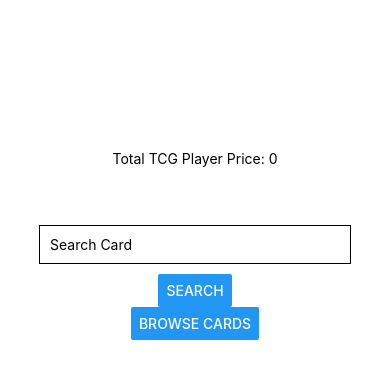
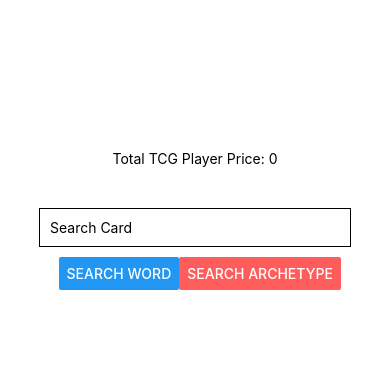
Before and after one commit to MehronS/ygo-cards, a React Native app: screen / in a window 390 px wide. Shown: the top 378 px of the page. Built offline with nearby package versions, Linux system fonts and the light colour scheme.

Commit message:
added search by archetype button

```diff
--- a/App.js
+++ b/App.js
@@ -6,7 +6,7 @@
   View,
   TextInput,
   ScrollView,
-  FlatList,
+  SafeAreaView,
 } from "react-native";
 import axios from "axios";
 import SingleCard from "./components/SingleCard";
@@ -17,10 +17,10 @@
   const [searchCard, setSearchCard] = useState(``);
   const [cardList, setCardList] = useState([]);
 
-  async function getCard() {
+  async function getCard(criteria) {
     try {
       const cardList = await axios.get(
-        `https://db.ygoprodeck.com/api/v7/cardinfo.php?fname=${searchCard}`
+        `https://db.ygoprodeck.com/api/v7/cardinfo.php?${criteria}=${searchCard}`
       );
       if (!cardList) return;
       else {
@@ -58,6 +58,7 @@
   }
 
   return (
+    <SafeAreaView>
       <ScrollView>
         <View style={styles.container}>
           {cards ? (
@@ -83,13 +84,20 @@
                 onChangeText={handleChange}
                 value={searchCard}
               />
-            <Button title="Search" onPress={() => getCard()} />
-            <Button title="Browse Cards" style={styles.browseButton} />
+              <View style={styles.buttonContainer}>
+                <Button title="Search Word" onPress={() => getCard(`fname`)} />
+                <Button
+                  title="Search Archetype"
+                  color="#ff5c5c"
+                  onPress={() => getCard(`archetype`)}
+                />
+              </View>
             </View>
           ) : null}
           <StatusBar style="auto" />
         </View>
       </ScrollView>
+    </SafeAreaView>
   );
 }
 
@@ -119,7 +127,9 @@
     alignItems: `center`,
   },
 
-  browseButton: {
-    marginTop: 10,
+  buttonContainer: {
+    justifyContent: `space-around`,
+    flexDirection: `row`,
+    width: `70%`,
   },
 });
```
Lines whose indentation alone changed are shown as unchanged.
